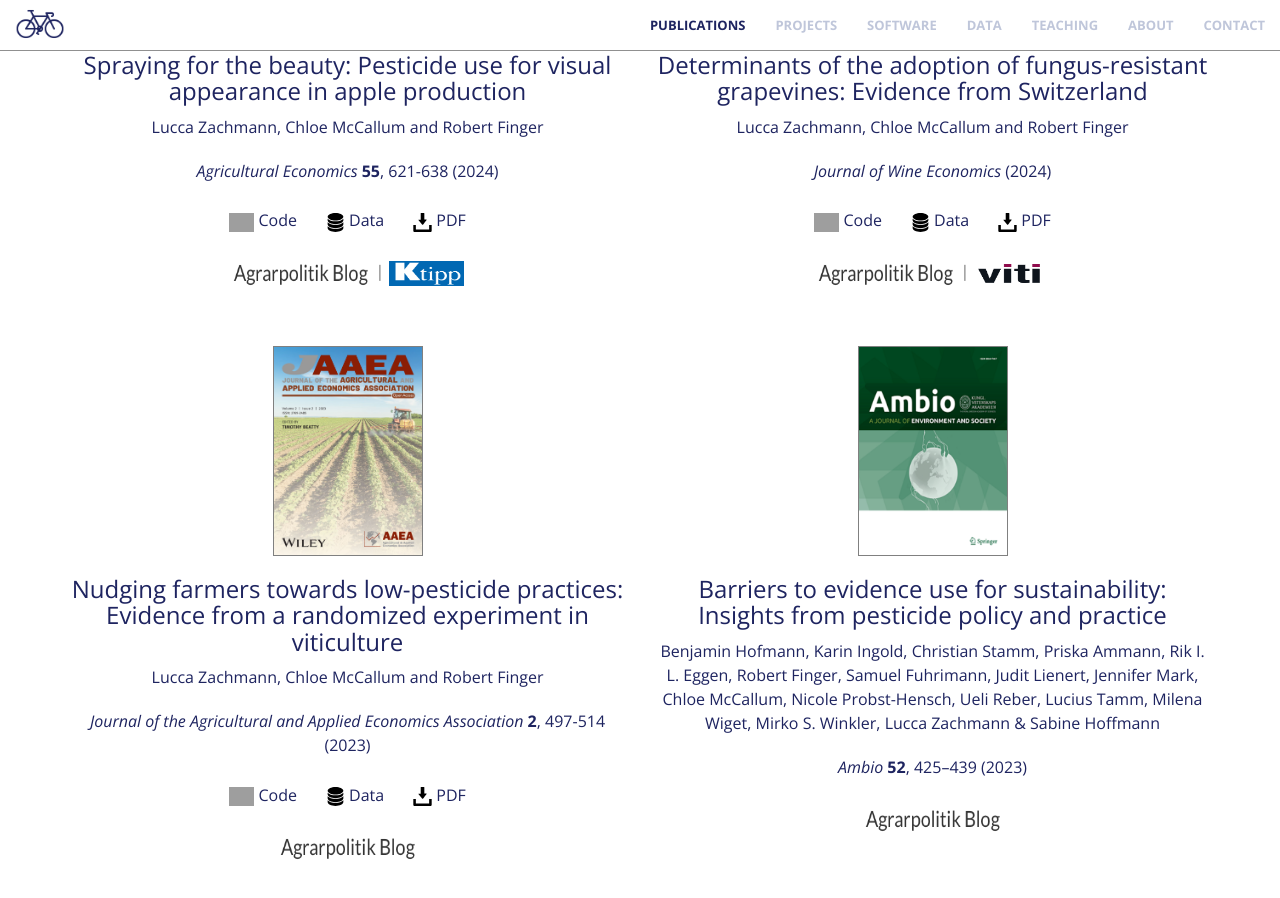
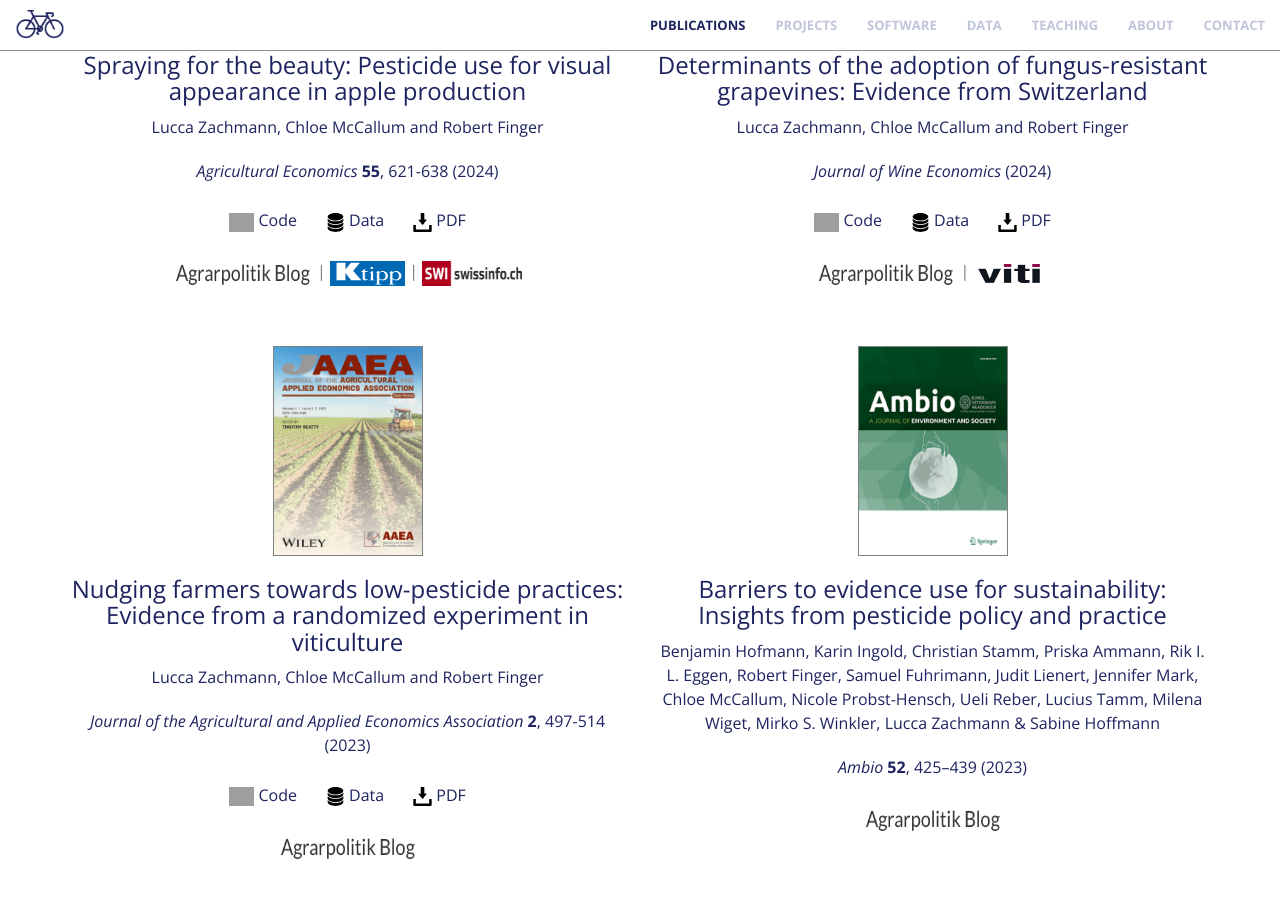
Before and after one commit to luccalino/luccalino.github.io, a Jekyll site: the page built from index.html, in a window 1280 px wide and 900 px high, scrolled down 1254 px. Built offline with Jekyll 4.4.1, drawn with Linux system fonts in a browser that asks for light colours; nearby versions of some CDN libraries; grey boxes are pictures that could not be loaded.

Commit message:
Update publications.html

```diff
--- a/_includes/publications.html
+++ b/_includes/publications.html
@@ -19,7 +19,9 @@
                     <p class="text-muted" style="color:#1E2460;"><a href="https://www.research-collection.ethz.ch/handle/20.500.11850/668506" target="_blank"><i><img src="img/logo/github-icon-1-logo-svgrepo-com.svg" style="cursor:pointer; height:0.5cm; weight: 0.5cm;"></i></a> Code &nbsp; &nbsp; &nbsp; <a href="https://www.research-collection.ethz.ch/handle/20.500.11850/602779" target="_blank"><i><img src="img/logo/data-storage-device-svgrepo-com.svg" style="cursor:pointer; height:0.5cm; weight: 0.5cm;"></i></a> Data &nbsp; &nbsp; &nbsp; <a href="https://onlinelibrary.wiley.com/doi/epdf/10.1111/agec.12836" target="_blank"><i><img src="img/logo/download-button-svgrepo-com.svg" style="cursor:pointer; height:0.5cm; weight: 0.5cm;"></i></a> PDF </p>
                     <p style="margin-bottom:0.15cm;"></p>
                     <p class="text-muted"><a href="https://agrarpolitik-blog.com/2024/06/05/spraying-for-the-beauty-kosmetische-pflanzenschutzmittelanwendungen-in-der-tafelapfelproduktion/" target="_blank"><img src="/img/agrarpolitik_blog.png" style="cursor:pointer" width="140" height="30"></a> |
-                    <a href="https://www.ktipp.ch/artikel/artikeldetail/viele-bauern-verschoenern-aepfel-mit-pestiziden" target="_blank"><img src="/img/ktipp.png" style="cursor:pointer" width="75" height="25"></a></p>
+                    <a href="https://www.ktipp.ch/artikel/artikeldetail/viele-bauern-verschoenern-aepfel-mit-pestiziden" target="_blank"><img src="/img/ktipp.png" style="cursor:pointer" width="75" height="25"></a> |
+                    <a href="https://www.swissinfo.ch/eng/multinational-companies/what-price-the-perfect-apple/87502226" target="_blank"><img src="/img/swissinfo.png" style="cursor:pointer" width="100" height="25"></a>
+                    </p>
                <p style="margin-bottom:1cm;"></p>
             </div>
             <div class="col-md-6 mb-4 text-center d-flex align-items-stretch">
```
